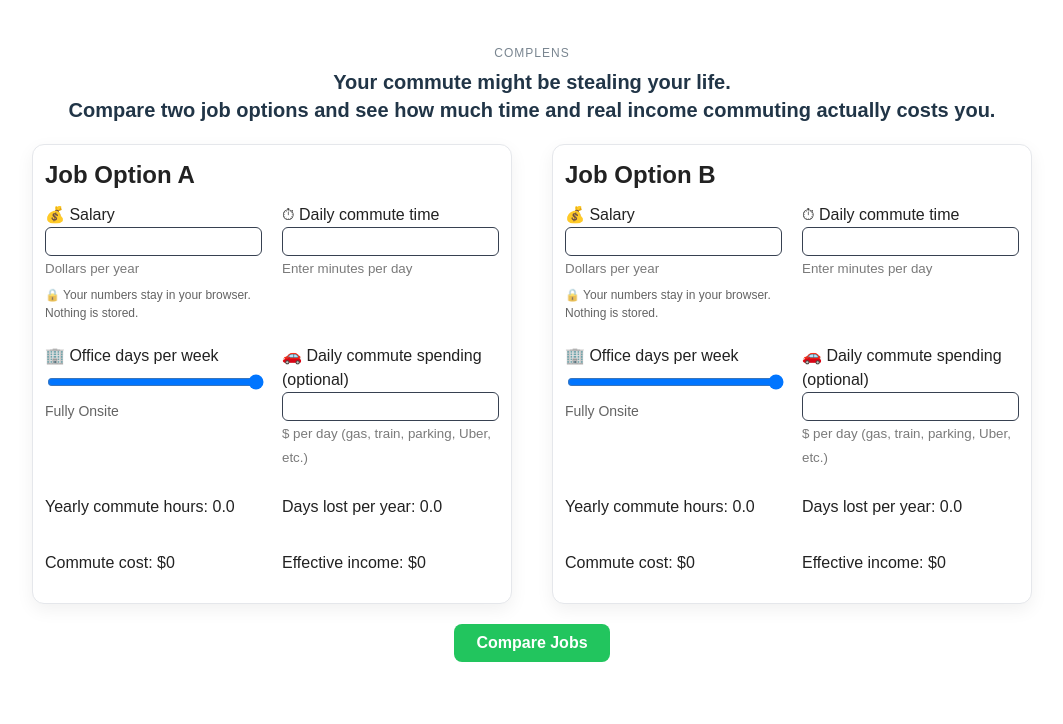
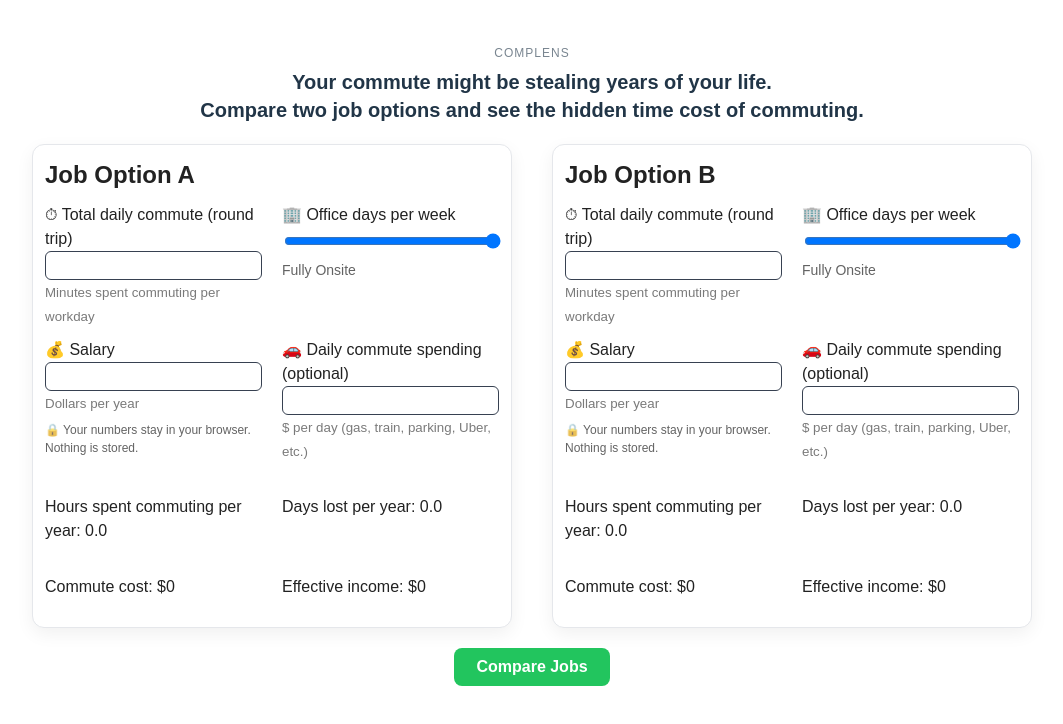
Before and after one commit to karanmotwanipro/complens, a React (Vite) app: page / in a window 1280 px wide. Shown: the top 724 px of the page, without its empty margins (108-1171 px from the left). Built offline with nearby package versions, Linux system fonts and the light colour scheme.

Commit message:
restructure inputs and refactor commute calculation logic

```diff
--- a/src/App.jsx
+++ b/src/App.jsx
@@ -34,36 +34,10 @@ function JobCard({
       <h2 style={{ margin: "0 0 8px 0" }}>{title}</h2>
 
       <div style={{ display: "flex", gap: "20px", marginTop: "10px" }}>
-      <div style={{ flex: 1 }}>
-        <label>💰 Salary</label>
-        <input style={{
-        width: "100%",
-        padding: "6px",
-        borderRadius: "6px",
-        border: "1px solid #374151",
-        outline: "none",
-        boxSizing: "border-box"
-        }}
-          type="number"
-          value={salary}
-          onChange={(e) => {
-            setSalary(e.target.value);
-            resetResults();
-          }}
-        />
-        <small style={{ opacity: 0.6 }}>
-        Dollars per year
-        </small>
-
-        <p style={{ fontSize: "12px", opacity: 0.7, marginTop: "6px" }}>
-        🔒 Your numbers stay in your browser. Nothing is stored.
-        </p>
-
-      </div>
 
       <div style={{ flex: 1 }}>
         <label>
-        ⏱ Daily commute time
+        ⏱ Total daily commute (round trip)
         </label>
         <input style={{
         width: "100%",
@@ -81,12 +55,10 @@ function JobCard({
           }}
         />
         <small style={{ opacity: 0.6 }}>
-        Enter minutes per day
+        Minutes spent commuting per workday
         </small>
       </div>
-    </div>
 
-    <div style={{ display: "flex", gap: "20px", marginTop: "10px" }}>
       <div style={{ flex: 1 }}>
         <label>🏢 Office days per week</label>
         <input
@@ -107,35 +79,69 @@ function JobCard({
             ? "Fully Onsite"
             : `${officeDays} days in office`}
         </p>
-      </div>
 
-      <div style={{ flex: 1 }}>
-        <label>🚗 Daily commute spending (optional)</label>
-        <input style={{
-        width: "100%",
-        padding: "6px",
-        borderRadius: "6px",
-        border: "1px solid #374151",
-        outline: "none",
-        boxSizing: "border-box"
+
+    </div>
+
+
+    </div>
+
+    <div style={{ display: "flex", gap: "20px", marginTop: "10px" }}>
+
+    <div style={{ flex: 1 }}>
+      <label>💰 Salary</label>
+      <input style={{
+      width: "100%",
+      padding: "6px",
+      borderRadius: "6px",
+      border: "1px solid #374151",
+      outline: "none",
+      boxSizing: "border-box"
+      }}
+        type="number"
+        value={salary}
+        onChange={(e) => {
+          setSalary(e.target.value);
+          resetResults();
         }}
-          type="number"
-          value={dailyCost}
-          onChange={(e) => {
-            setDailyCost(e.target.value);
-            resetResults();
-          }}
-        />
+      />
+      <small style={{ opacity: 0.6 }}>
+      Dollars per year
+      </small>
 
-        <small style={{ opacity: 0.6 }}>
-        $ per day (gas, train, parking, Uber, etc.)
-        </small>
-      </div>
-      </div>
+      <p style={{ fontSize: "12px", opacity: 0.7, marginTop: "6px" }}>
+      🔒 Your numbers stay in your browser. Nothing is stored.
+      </p>
+    </div>
+
+    <div style={{ flex: 1 }}>
+      <label>🚗 Daily commute spending (optional)</label>
+      <input style={{
+      width: "100%",
+      padding: "6px",
+      borderRadius: "6px",
+      border: "1px solid #374151",
+      outline: "none",
+      boxSizing: "border-box"
+      }}
+        type="number"
+        value={dailyCost}
+        onChange={(e) => {
+          setDailyCost(e.target.value);
+          resetResults();
+        }}
+      />
+
+      <small style={{ opacity: 0.6 }}>
+      $ per day (gas, train, parking, Uber, etc.)
+      </small>
+    </div>
+
+  </div>
 
       <div style={{ display: "flex", gap: "20px", marginTop: "10px" }}>
         <p style={{ flex: 1 }}>
-          Yearly commute hours: {yearlyCommuteHours.toFixed(1)}
+          Hours spent commuting per year: {yearlyCommuteHours.toFixed(1)}
         </p>
         <p style={{ flex: 1 }}>
           Days lost per year: {daysLost.toFixed(1)}
@@ -190,40 +196,51 @@ function App() {
   const [dailyCostA, setDailyCostA] = useState("");
   const [dailyCostB, setDailyCostB] = useState("");
 
-  const salaryNumberA = Number(salary) || 0;
-  const commuteNumberA = Number(commuteMinutes) || 0;
+  function calculateJob(salary, commuteMinutes, officeDays, dailyCost) {
+  const salaryNumber = Number(salary) || 0;
+  const commuteNumber = Number(commuteMinutes) || 0;
+  const officeDaysNumber = Number(officeDays) || 0;
+  const dailyCostNumber = Number(dailyCost) || 0;
 
-  const salaryNumberB = Number(salaryB) || 0;
-  const commuteNumberB = Number(commuteMinutesB) || 0;
+  const yearlyCommuteHours = (commuteNumber * officeDaysNumber * 52) / 60;
 
-  const officeDaysNumberA = Number(officeDaysA) || 0;
-  const officeDaysNumberB = Number(officeDaysB) || 0;
+  const hourlyRate = salaryNumber / 2080;
 
-  const dailyCostNumberA = Number(dailyCostA) || 0;
-  const dailyCostNumberB = Number(dailyCostB) || 0;
+  const yearlyDirectCost = dailyCostNumber * officeDaysNumber * 52;
 
-  const yearlyCommuteHoursA = (commuteNumberA * officeDaysNumberA * 52) / 60;
-  const yearlyCommuteHoursB = (commuteNumberB * officeDaysNumberB * 52) / 60;
+  const timeCost = yearlyCommuteHours * hourlyRate;
 
-  const hourlyRateA = salaryNumberA / 2080;
-  const hourlyRateB = salaryNumberB / 2080;
+  const commuteCost = timeCost + yearlyDirectCost;
 
-  const yearlyDirectCostA = dailyCostNumberA * officeDaysNumberA * 52;
-  const yearlyDirectCostB = dailyCostNumberB * officeDaysNumberB * 52;
+  const effectiveIncome = salaryNumber - commuteCost;
 
-  const timeCostA = yearlyCommuteHoursA * hourlyRateA;
-  const timeCostB = yearlyCommuteHoursB * hourlyRateB;
+  const daysLost = yearlyCommuteHours / 24;
 
-  const commuteCostA = timeCostA + yearlyDirectCostA;
-  const commuteCostB = timeCostB + yearlyDirectCostB;
+  return {
+    yearlyCommuteHours,
+    commuteCost,
+    effectiveIncome,
+    daysLost
+  };
+}
 
-  const effectiveIncomeA = salaryNumberA - commuteCostA;
-  const effectiveIncomeB = salaryNumberB - commuteCostB;
+
+  const jobA = calculateJob(salary, commuteMinutes, officeDaysA, dailyCostA);
+  const jobB = calculateJob(salaryB, commuteMinutesB, officeDaysB, dailyCostB);
+
+  const yearlyCommuteHoursA = jobA.yearlyCommuteHours;
+  const yearlyCommuteHoursB = jobB.yearlyCommuteHours;
+
+  const commuteCostA = jobA.commuteCost;
+  const commuteCostB = jobB.commuteCost;
+
+  const effectiveIncomeA = jobA.effectiveIncome;
+  const effectiveIncomeB = jobB.effectiveIncome;
 
   const incomeDelta = Math.abs(effectiveIncomeA - effectiveIncomeB);
 
-  const daysLostA = yearlyCommuteHoursA / 24;
-  const daysLostB = yearlyCommuteHoursB / 24;
+  const daysLostA = jobA.daysLost;
+  const daysLostB = jobB.daysLost;
 
   let winnerText = "";
   let comparisonMessage = "";
@@ -272,7 +289,8 @@ function App() {
     margin: 0,
     lineHeight: "1.4"
     }}>
-    Your commute might be stealing your life. <br />Compare two job options and see how much time and real income commuting actually costs you.
+    Your commute might be stealing years of your life. <br />
+    Compare two job options and see the hidden time cost of commuting.
     </h1>
 
 
@@ -386,11 +404,15 @@ function App() {
 
 
     <p style={{ marginTop: "8px", fontSize: "14px", opacity: 0.9 }}>
-      <i>Over a 30-year career, this commute costs about <b>{careerMonthsSaved}</b> months of your life.</i>
+    <i>Over a 30-year career, the difference between these jobs is about <b>{careerMonthsSaved}</b> months of your life.</i>
     </p>
 
     <p style={{ marginTop: "6px", fontSize: "13px", opacity: 0.7 }}>
-      Time that could be spent with family, riding, traveling — or simply not sitting in traffic.
+    Time that could be spent with family, riding, traveling — or simply not sitting in traffic.
+    </p>
+
+    <p style={{ marginTop: "6px", fontSize: "12px", opacity: 0.6 }}>
+    Most people underestimate commute impact by 3–5× over a career.
     </p>
 
   </div>
```
